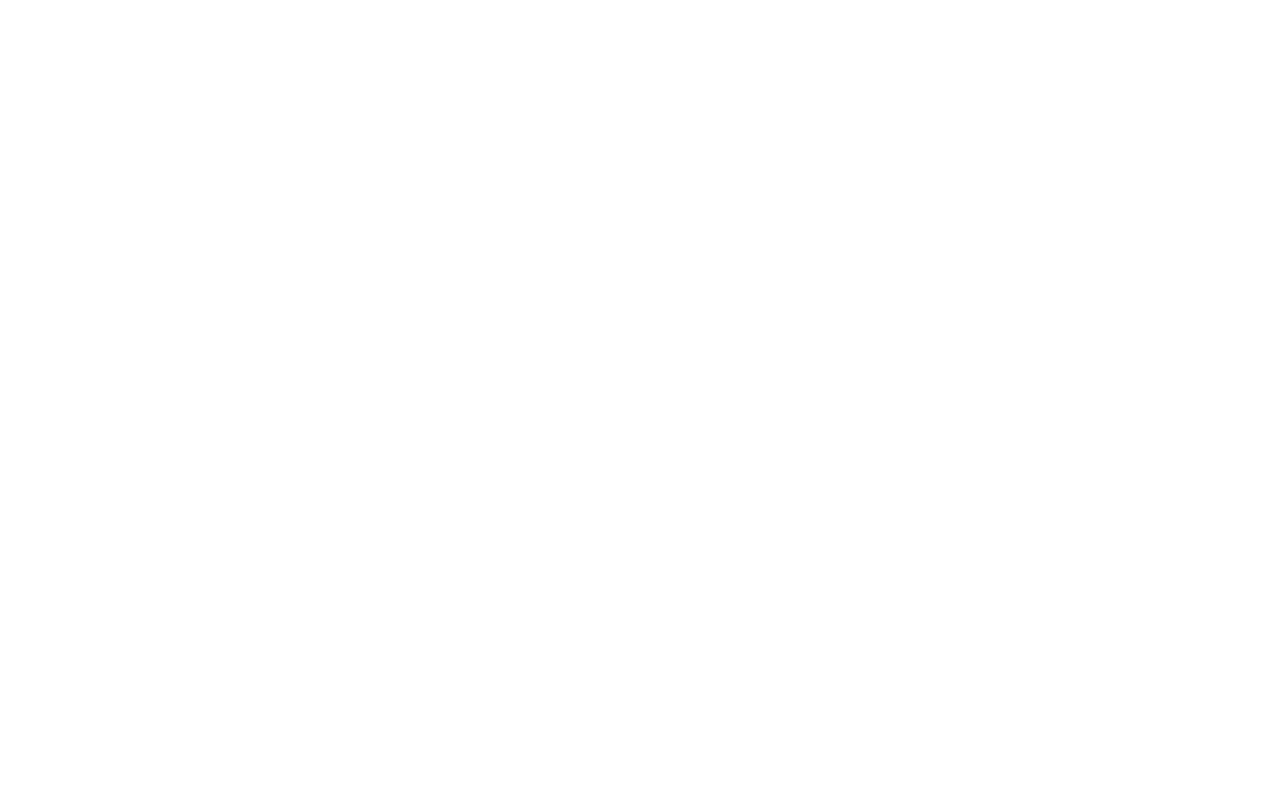
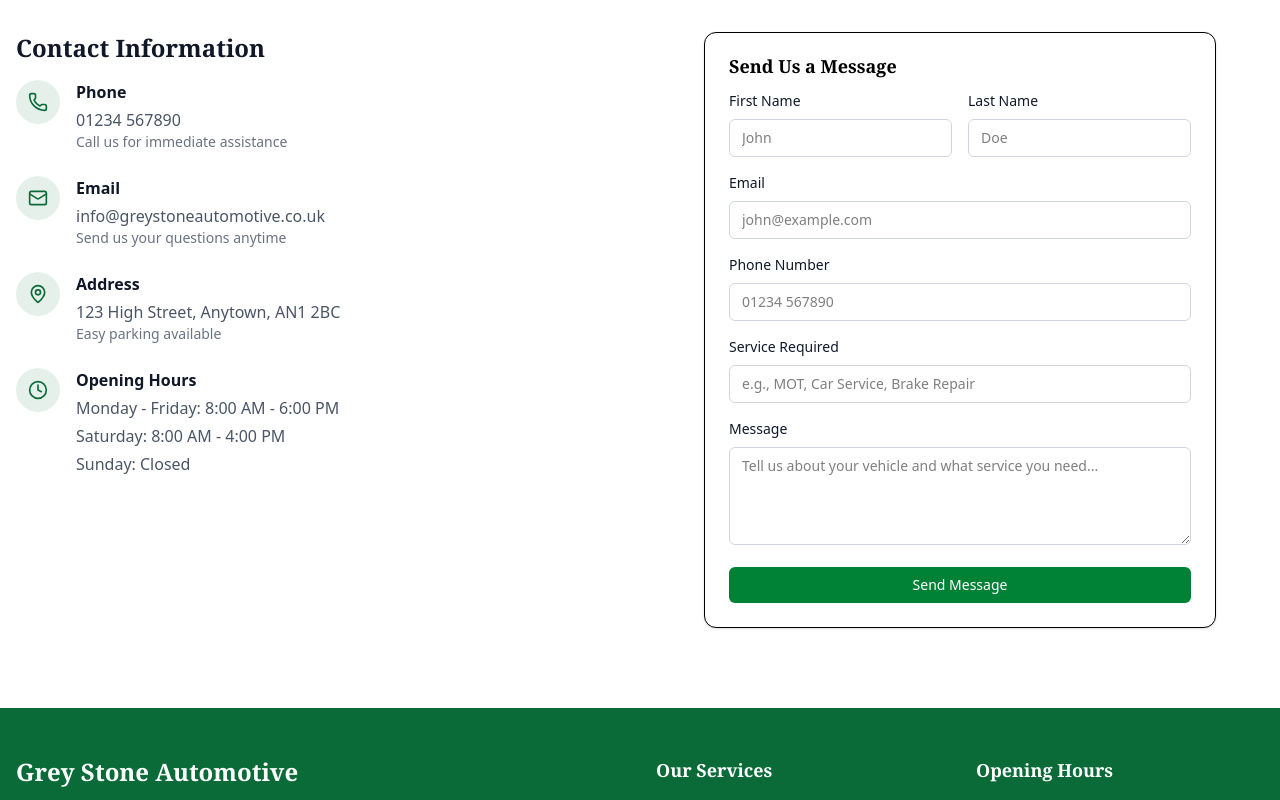
Before and after one commit to shandiru/GreyStoneAutomotive, a React (Vite) app: page / in a window 1280 px wide. Shown: the part 2840-3640 px from the top of the page. Before the commit the page ends 2632 px from the top, so only its background shows below. Built offline with nearby package versions, Linux system fonts and the light colour scheme.

Commit message:
final push

```diff
--- a/src/App.jsx
+++ b/src/App.jsx
@@ -11,8 +11,8 @@
       <Hero />
       <Services />
       <About />
-      {/* <Contact />
-      <Footer /> */}
+      <Contact />
+      <Footer />
 
     </>
 
```
